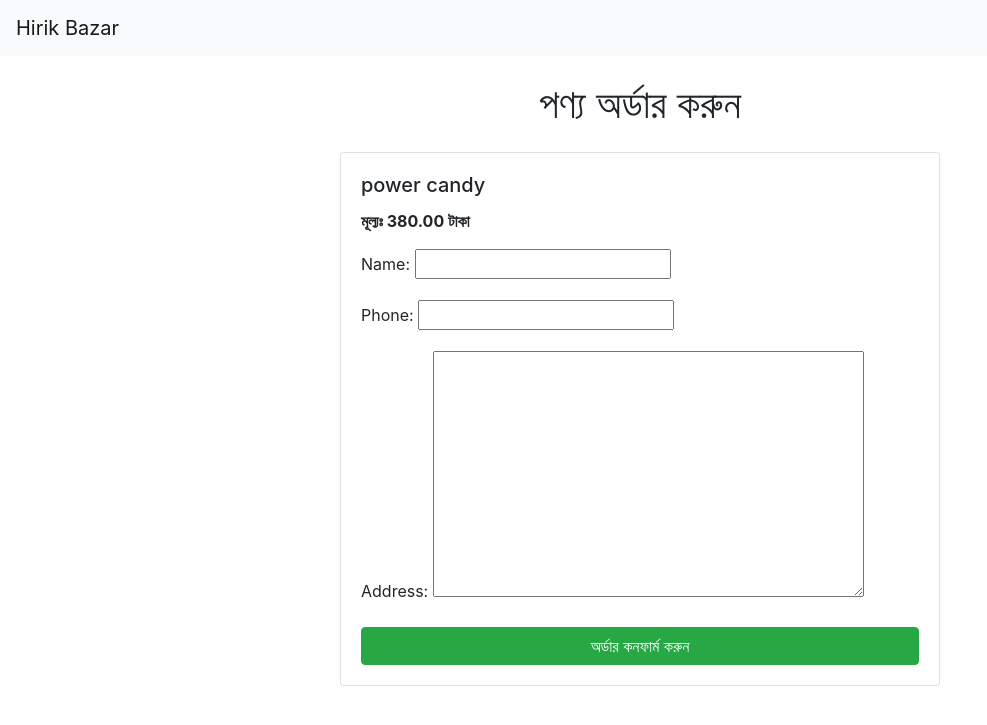
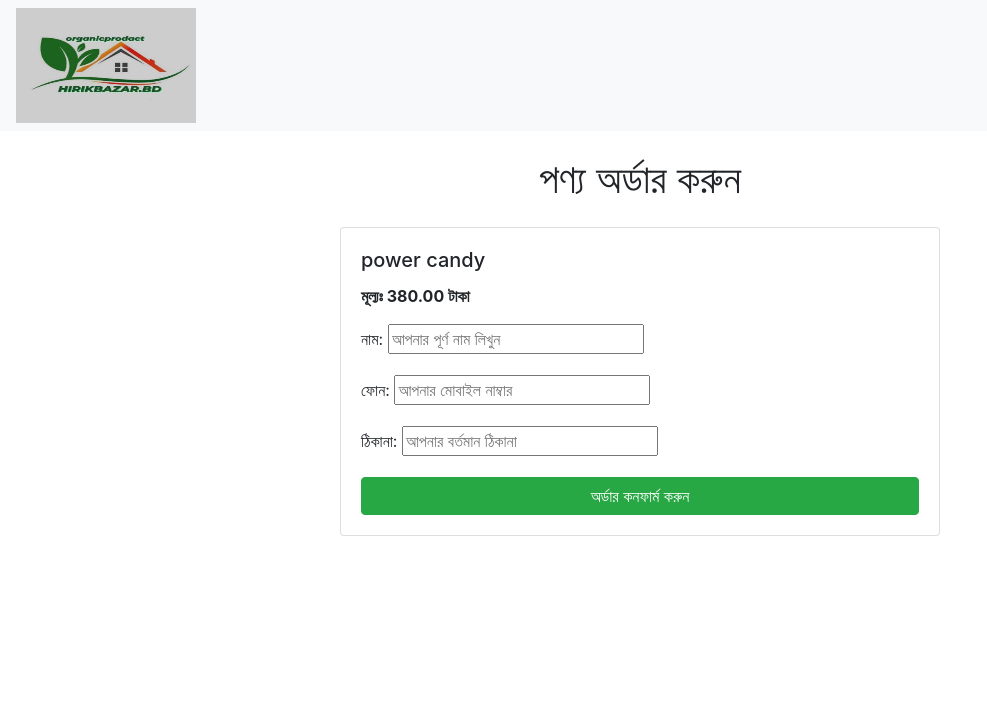
Before and after one commit to Mohammad-Rakibuzzaman/ecom-project, a Django app: page /order/3/ in a window 1280 px wide. Shown: the top 725 px of the page, without its empty margins (0-987 px from the left). Run offline with Django 5.2, Linux system fonts and the light colour scheme; data comes from the database, SQL or seed files in the repository; both versions use the stored data as it was after the commit; some libraries are stand-ins or nearby versions.

Commit message:
update add icon

```diff
--- a/hirik_bazar/settings.py
+++ b/hirik_bazar/settings.py
@@ -72,7 +72,8 @@ ROOT_URLCONF = 'hirik_bazar.urls'
 TEMPLATES = [
     {
         'BACKEND': 'django.template.backends.django.DjangoTemplates',
-        'DIRS': [os.path.join(BASE_DIR, 'templates')],  # Add this if you have a common 'templates' folder
+        # 'DIRS': [os.path.join(BASE_DIR, 'templates')],  # Add this if you have a common 'templates' folder
+        'DIRS': [BASE_DIR / "templates"],
         'APP_DIRS': True,  # Allow searching in app directories
         'OPTIONS': {
             'context_processors': [
--- a/orders/forms.py
+++ b/orders/forms.py
@@ -5,3 +5,18 @@ class OrderForm(forms.ModelForm):
     class Meta:
         model = Order
         fields = ['name', 'phone', 'address']
+        labels = {
+            'name': 'নাম',       # Bangla for "Name"
+            'phone': 'ফোন',      # Bangla for "Phone"
+            'address': 'ঠিকানা', # Bangla for "Address"
+        }
+        # help_texts = {
+        #     'name': 'আপনার পূর্ণ নাম লিখুন।',       # Example help text
+        #     'phone': 'আপনার মোবাইল নাম্বার লিখুন।',
+        #     'address': 'আপনার বর্তমান ঠিকানা লিখুন।',
+        # }
+        widgets = {
+            'name': forms.TextInput(attrs={'placeholder': 'আপনার পূর্ণ নাম লিখুন'}),
+            'phone': forms.TextInput(attrs={'placeholder': 'আপনার মোবাইল নাম্বার'}),
+            'address': forms.TextInput(attrs={'placeholder': 'আপনার বর্তমান ঠিকানা'}),
+        }
--- a/orders/models.py
+++ b/orders/models.py
@@ -1,13 +1,13 @@
 from django.db import models
 
-class Product(models.Model):
-    name = models.CharField(max_length=200)
-    price = models.DecimalField(max_digits=10, decimal_places=2)
-    description = models.TextField()
-    image = models.ImageField(upload_to='products/')
+# class Product(models.Model):
+#     name = models.CharField(max_length=200)
+#     price = models.DecimalField(max_digits=10, decimal_places=2)
+#     description = models.TextField()
+#     image = models.ImageField(upload_to='products/')
 
-    def __str__(self):
-        return self.name
+#     def __str__(self):
+#         return self.name
 
 class Product(models.Model):
     name = models.CharField(max_length=200)
@@ -21,9 +21,9 @@ class Product(models.Model):
 
 class Order(models.Model):
     product = models.ForeignKey(Product, on_delete=models.CASCADE)
-    name = models.CharField(max_length=200)
-    phone = models.CharField(max_length=15)
-    address = models.TextField()
+    name = models.CharField(max_length=100, verbose_name="নাম")       # Bangla for "Name"
+    phone = models.CharField(max_length=15, verbose_name="ফোন")      # Bangla for "Phone"
+    address = models.CharField(max_length=100, verbose_name="ঠিকানা")               # Bangla for "Address")
     status = models.CharField(max_length=50, default='Pending')
     discount = models.DecimalField(max_digits=10, decimal_places=2, default=0.0)
 
--- a/orders/templates/base.html
+++ b/orders/templates/base.html
@@ -1,3 +1,4 @@
+{% load static %}
 <!DOCTYPE html>
 <html lang="en">
 <head>
@@ -12,7 +13,9 @@
 </head>
 <body>
     <nav class="navbar navbar-expand-lg navbar-light bg-light">
-        <a class="navbar-brand" href="/">Hirik Bazar</a>
+        <!-- <a class="navbar-brand" href="/">Hirik Bazars</a> -->
+        <img src="{% static 'assets/IMG-20250121-WA0000.jpg' %}" height="115px" width="180px" alt="Hirik Bazar">
+
     </nav>
 
     <div class="container mt-4">
```
Also changed, not shown: db.sqlite3, media/products/IMG-20250121-WA0000.jpg (added), orders/migrations/0002_alter_order_address.py (added), orders/migrations/0003_alter_order_address_alter_order_name_and_more.py (added), orders/migrations/0004_alter_order_address.py (added), orders/templates/orders/assets/IMG-20250121-WA0000.jpg (added), orders/templates/orders/assets/logo.png (added), orders/templates/orders/assets/logo1.png (added), static/assets/IMG-20250121-WA0000.jpg (added), static/assets/logo.png (added), static/assets/logo1.png (added).
